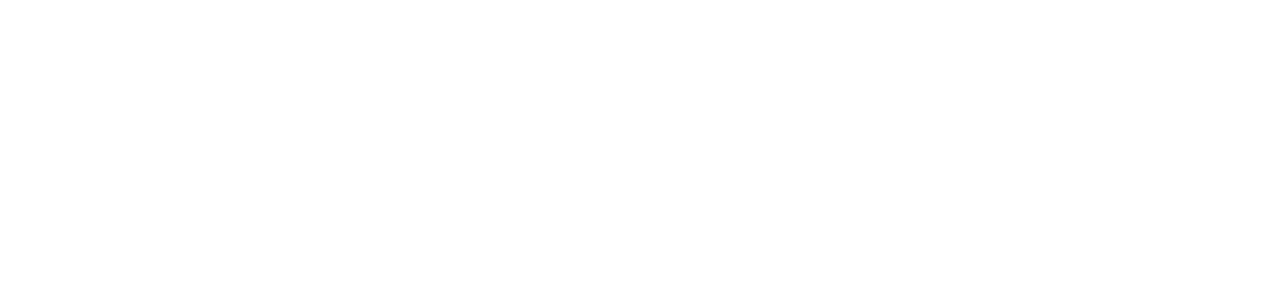
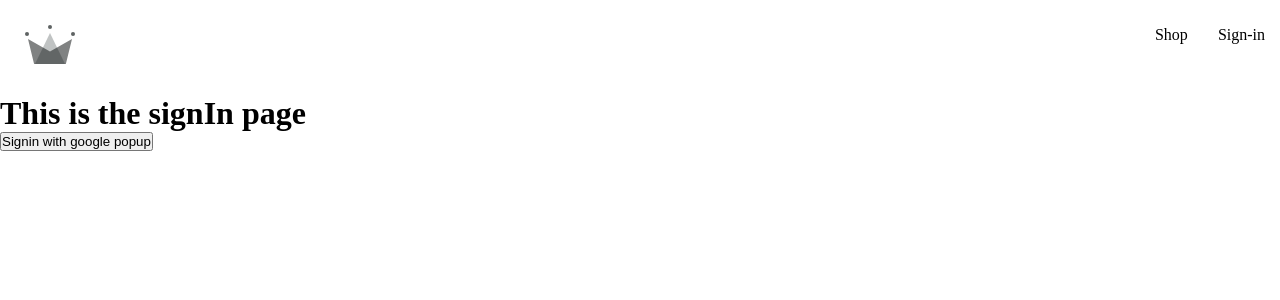
Before and after one commit to shaik-adnan1/clothing_app_main_1, a React (Create React App) app: page /signIn in a window 1280 px wide. Before the commit this address had no page. Shown: the top 300 px of the page. Built offline with nearby package versions, Linux system fonts and the light colour scheme; a web font is replaced by a local one.

Commit message:
Firebase authentication basics

```diff
--- a/package.json
+++ b/package.json
@@ -6,6 +6,7 @@
     "@testing-library/jest-dom": "5.16.1",
     "@testing-library/react": "12.1.2",
     "@testing-library/user-event": "13.5.0",
+    "firebase": "^9.19.1",
     "react": "^17.0.2",
     "react-dom": "^17.0.2",
     "react-router-dom": "6",
--- a/src/App.js
+++ b/src/App.js
@@ -4,6 +4,7 @@
 
 import Home from "./routes/home/home.component";
 import Navigation from "./routes/navigation/navigation.component";
+import SignIn from "./routes/sign-in/sign-in.component";
 
 const Shop = () => {
   return <h1> This is a shop page</h1>;
@@ -14,7 +15,8 @@
     <Routes>
       <Route path='/' element={<Navigation />}>
         <Route index element={<Home />} />
-        <Route path='shop' element={<Shop />} /> {/*Nesting the routes*/}
+        <Route path='shop' element={<Shop />} />{/*Nesting the routes*/}
+        <Route path = 'signIn' element={<SignIn />} />
       </Route>
     </Routes>
   );
--- a/src/routes/navigation/navigation.component.jsx
+++ b/src/routes/navigation/navigation.component.jsx
@@ -1,5 +1,6 @@
 import { Fragment } from "react";
 import { Link, Outlet } from "react-router-dom";
+
 
 import { ReactComponent as CrwnLogo } from '../../assets/crown.svg';
 
@@ -15,6 +16,7 @@
         </Link>
         <div className="nav-links-container">
         <Link className="nav-link" to='/shop'>Shop</Link>
+        <Link className="nav-link" to='/signIn'>Sign-in</Link>
 
         </div>
       </div>
--- /dev/null
+++ b/src/routes/sign-in/sign-in.component.jsx
@@ -0,0 +1,21 @@
+import { signInWithPopup } from 'firebase/auth';
+import { signInWithGooglePopup } from '../../utils/firebase/firebase.utils'
+
+const SignIn = () => {
+
+    const logGoogleUser = async () => {
+        const response = await signInWithGooglePopup();
+        console.log(response)
+    }
+
+    return (
+        <div>
+            <h1>This is the signIn page</h1>
+            <button onClick={logGoogleUser}>
+                Signin with google popup
+            </button>
+        </div>
+    )
+}
+
+export default SignIn;
--- /dev/null
+++ b/src/utils/firebase/firebase.utils.js
@@ -0,0 +1,29 @@
+import { initializeApp } from "firebase/app";
+import {
+  getAuth,
+  signInWithRedirect,
+  GoogleAuthProvider,
+  signInWithPopup,
+} from "firebase/auth";
+
+// Your web app's Firebase configuration
+const firebaseConfig = {
+  apiKey: "AIzaSyCOiQt1U6I8T_UO3w4gbr7UbU5x3eRp2BE",
+  authDomain: "react-clothing-app1.firebaseapp.com",
+  projectId: "react-clothing-app1",
+  storageBucket: "react-clothing-app1.appspot.com",
+  messagingSenderId: "999230469889",
+  appId: "1:999230469889:web:048cfc062446e1339d0d00",
+};
+
+// Initialize Firebase
+const firebaseApp = initializeApp(firebaseConfig);
+
+const provider = new GoogleAuthProvider();
+
+provider.setCustomParameters({
+    prompt: 'select_account'
+})
+
+export const auth = getAuth();
+export const signInWithGooglePopup = () => signInWithPopup(auth, provider)
```
Also changed, not shown: 2 other files (tests, documents, lock files or other folders).
